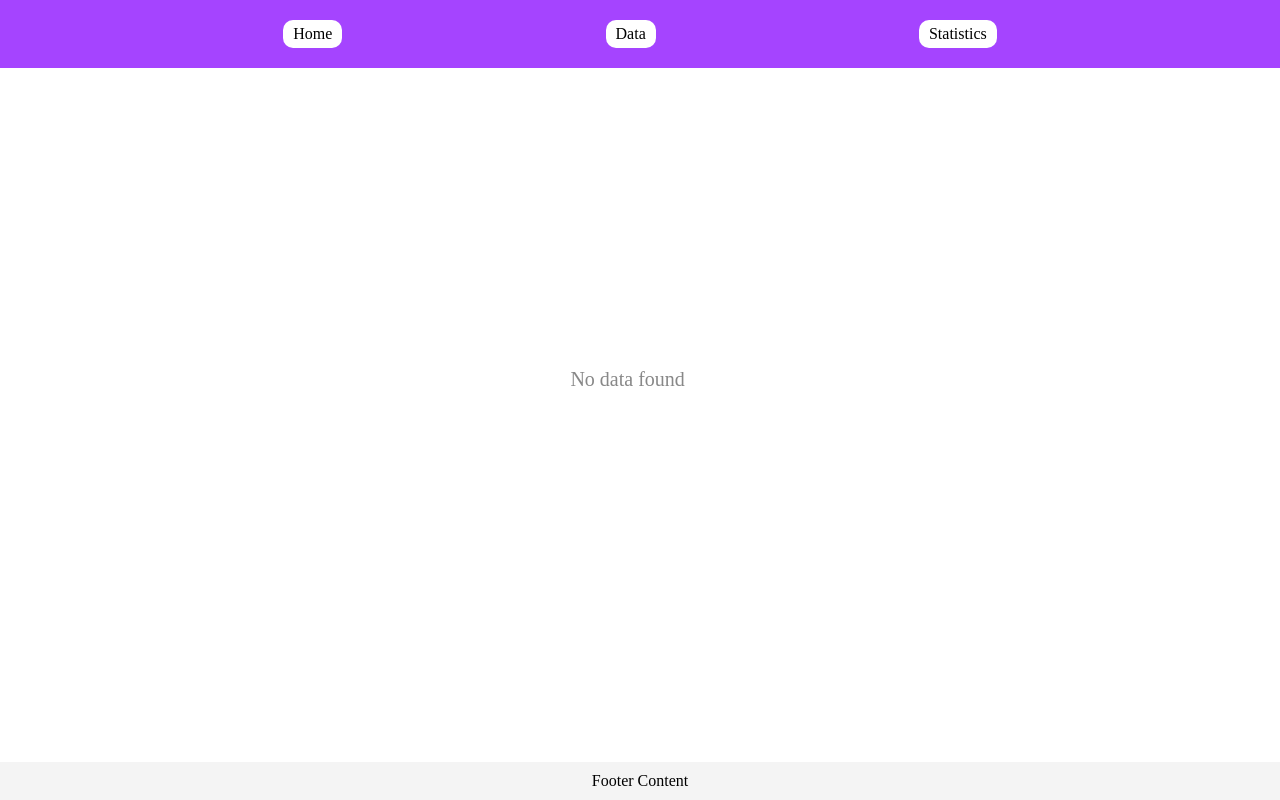
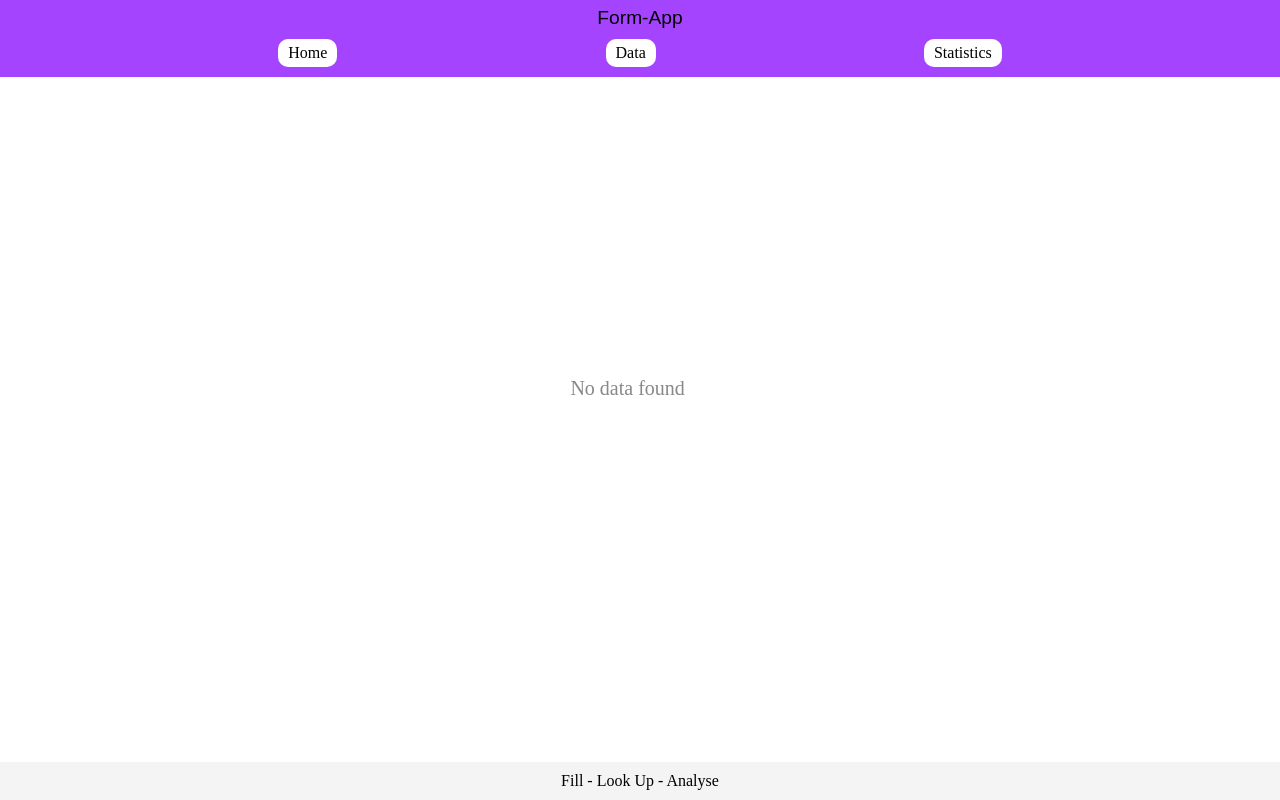
Before and after one commit to dinesh121099/Form-Application, a React (Vite) app: page /Form-Application/data in a window 1280 px wide. Built offline with nearby package versions, Linux system fonts and the light colour scheme.

Commit message:
deploy commmit

```diff
--- a/src/Layout.css
+++ b/src/Layout.css
@@ -1,9 +1,15 @@
-
+h1{
+  text-align: center;
+  font: 1.2em sans-serif;
+  background-color: rgb(165, 68, 255);
+  margin: 0;
+  padding-top: 7px;
+}
 .nav {
     display: flex;
     justify-content: space-evenly;
     background-color: rgb(165, 68, 255);
-    padding: 20px;
+    padding: 10px;
     align-items: center;
 }
 
--- a/src/Layout.jsx
+++ b/src/Layout.jsx
@@ -7,6 +7,7 @@ const Layout = () => {
     <>
       <div className="app-container">
         <header>
+          <h1>Form-App</h1>
           <div className="nav">
             <NavLink className="navlink" to="/">
               Home
@@ -22,7 +23,7 @@ const Layout = () => {
         <main>
           <Outlet />
         </main>
-        <footer>Footer Content</footer>
+        <footer>Fill - Look Up - Analyse</footer>
       </div>
     </>
   );
--- a/src/main.jsx
+++ b/src/main.jsx
@@ -27,7 +27,7 @@ const router = createBrowserRouter([
     ]
   }
 ], {
-  basename: "/Form-Application"
+  basename: "/Form-Application/"
 });
 
 createRoot(document.getElementById('root')).render(
--- a/src/pages/Home.css
+++ b/src/pages/Home.css
@@ -11,14 +11,15 @@ form {
   flex-direction: column;
   gap: 20px;
   background: white;
-  padding: 30px;
+  padding: 10px;
   border-radius: 5px;
   box-shadow: 0 4px 8px rgba(0, 0, 0, 0.1);
   width: 100%;
-  max-width: 400px;
+  max-width: 500px;
+  margin: 20px 0;
 }
 
-p{
+label{
     margin: 0 0 -15px 0;
-    color: #9a9a9a;
+    color: #525252;
 }
--- a/src/pages/Home.jsx
+++ b/src/pages/Home.jsx
@@ -69,6 +69,7 @@ const Home = () => {
   return (
     <div className="form-container">
       <form onSubmit={handleSubmit}>
+        <label>Enter Name</label>
         <Input
           type="text"
           name="name"
@@ -78,6 +79,7 @@ const Home = () => {
           required
         />
 
+        <label>Pick DOB</label>
         <DatePicker
           value={formData.datepicker}
           name="dob"
@@ -86,7 +88,7 @@ const Home = () => {
           required
         />
 
-        <p>Choose Gender</p>
+        <label>Choose Gender</label>
         <Radio.Group
           value={formData.gender}
           onChange={handleChange}
@@ -97,6 +99,7 @@ const Home = () => {
           <Radio value={"others"}>others</Radio>
         </Radio.Group>
 
+        <label>Enter Email</label>
         <Input
           type="email"
           value={formData.email}
@@ -106,6 +109,7 @@ const Home = () => {
           required
         />
 
+        <label>Select Location</label>
         <Select
           name="location"
           value={formData.location || undefined}
--- a/src/pages/Stats.jsx
+++ b/src/pages/Stats.jsx
@@ -29,7 +29,9 @@ const Stats = () => {
   ];
   const COLORS = ["#0088FE", "#FF8042", "#00C49F"];
 
-  for (let i = 0; i < list.length; i++) {
+  if(list.length)
+  {
+    for (let i = 0; i < list.length; i++) {
     if (list[i].gender == "male") {
       genderCounts[0].count = genderCounts[0].count + 1;
     } else if (list[i].gender == "female") {
@@ -47,7 +49,7 @@ const Stats = () => {
     } else {
       countryCounts[3].count = countryCounts[3].count + 1;
     }
-  }
+  }}
   //console.log(genderCounts, countryCounts);
 
   return (
```
